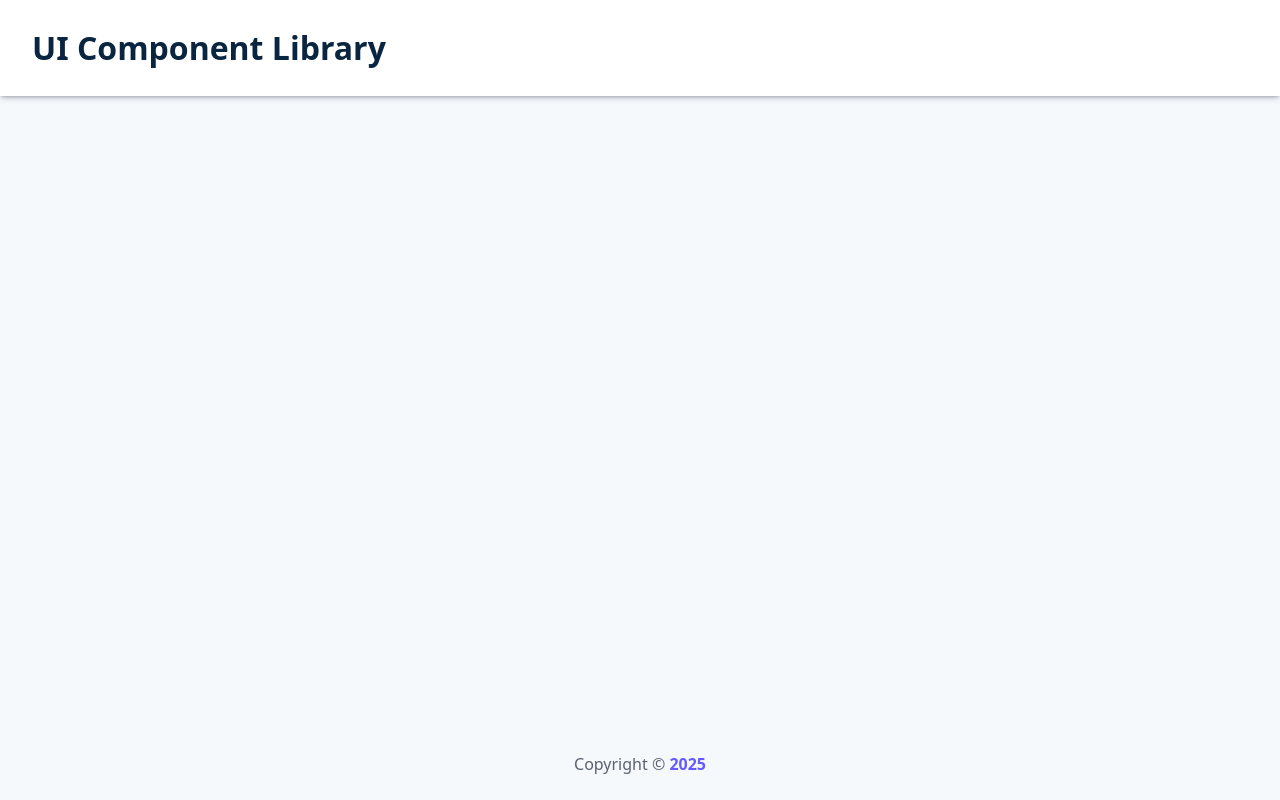
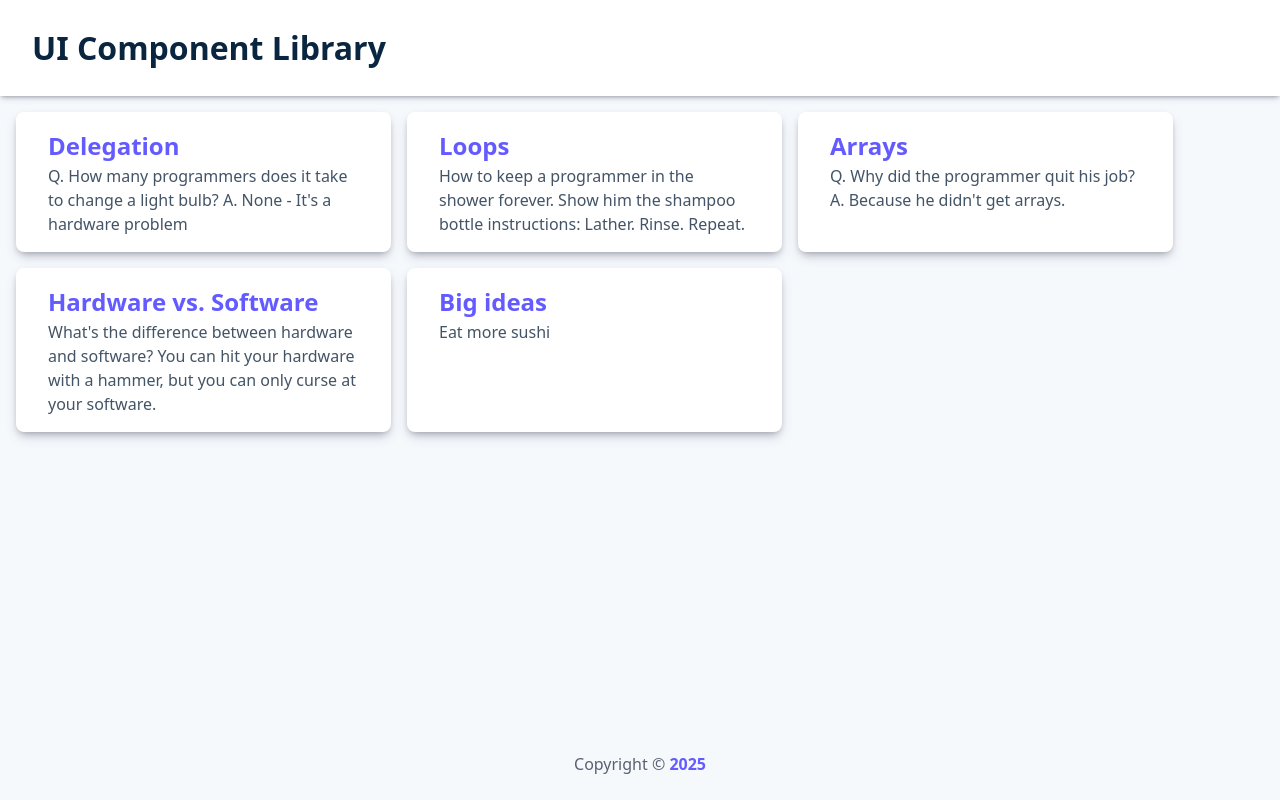
Before and after one commit to evanmarshall-dev/ui-component-lib, a React (Vite) app: page / in a window 1280 px wide. Built offline with nearby package versions, Linux system fonts and the light colour scheme.

Commit message:
project(notes app): Refactored note app code to utilize props and mapping.

```diff
--- a/src/App.css
+++ b/src/App.css
@@ -25,3 +25,28 @@
     color: var(--accentColor);
   }
 }
+
+.card__container {
+  display: flex;
+  flex-wrap: wrap;
+  margin: 1rem;
+  gap: 1rem;
+  align-items: stretch;
+  justify-content: flex-start;
+
+  .card {
+    background-color: var(--cardBackground);
+    border-radius: var(--cardBorderRadius);
+    box-shadow: var(--cardShadowSmall);
+    padding: 1rem 2rem;
+    width: var(--maxScreenSmall);
+
+    h2 {
+      color: var(--accentColor);
+    }
+
+    p {
+      color: var(--textColor);
+    }
+  }
+}
--- a/src/App.jsx
+++ b/src/App.jsx
@@ -1,12 +1,19 @@
 import "./App.css";
+import Card from "./components/Card";
 import Footer from "./components/Footer";
 import Heading from "./components/Heading";
+import notes from "./data/notes";
 
 function App() {
   return (
     <>
       <main>
         <Heading />
+        <section className="card__container">
+          {notes.map((note) => (
+            <Card key={note.key} title={note.title} content={note.content} />
+          ))}
+        </section>
       </main>
       <Footer />
     </>
--- a/src/components/Card.jsx
+++ b/src/components/Card.jsx
@@ -1,8 +1,8 @@
-const Card = () => {
+const Card = ({ title, content }) => {
   return (
     <section className="card">
-      <h2>This is the note title</h2>
-      <p>This is the note content</p>
+      <h2>{title}</h2>
+      <p>{content}</p>
     </section>
   );
 };
--- /dev/null
+++ b/src/data/notes.js
@@ -0,0 +1,33 @@
+const notes = [
+  {
+    key: 1,
+    title: "Delegation",
+    content:
+      "Q. How many programmers does it take to change a light bulb? A. None - It's a hardware problem",
+  },
+  {
+    key: 2,
+    title: "Loops",
+    content:
+      "How to keep a programmer in the shower forever. Show him the shampoo bottle instructions: Lather. Rinse. Repeat.",
+  },
+  {
+    key: 3,
+    title: "Arrays",
+    content:
+      "Q. Why did the programmer quit his job? A. Because he didn't get arrays.",
+  },
+  {
+    key: 4,
+    title: "Hardware vs. Software",
+    content:
+      "What's the difference between hardware and software? You can hit your hardware with a hammer, but you can only curse at your software.",
+  },
+  {
+    key: 5,
+    title: "Big ideas",
+    content: "Eat more sushi",
+  },
+];
+
+export default notes;
```
